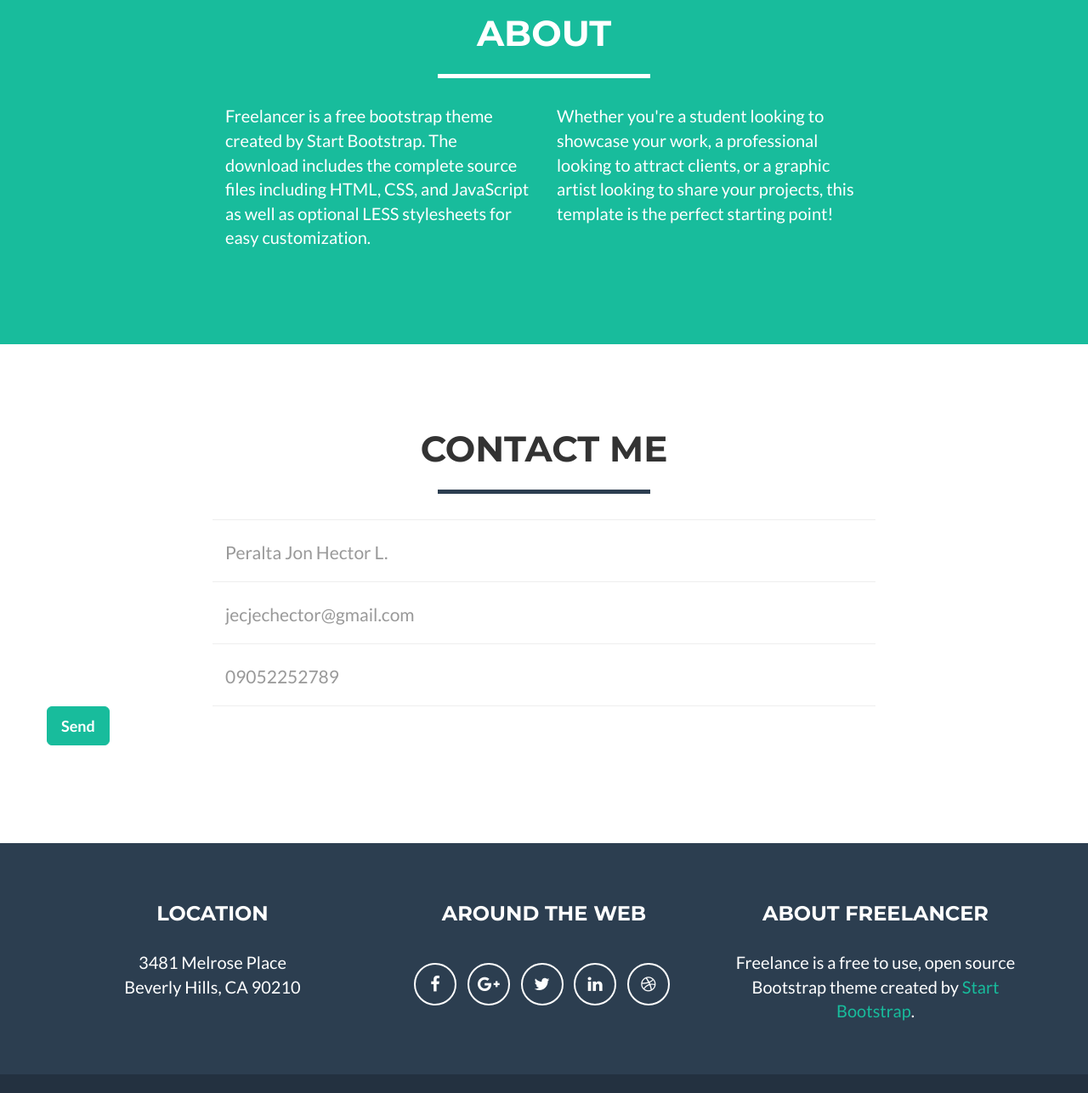
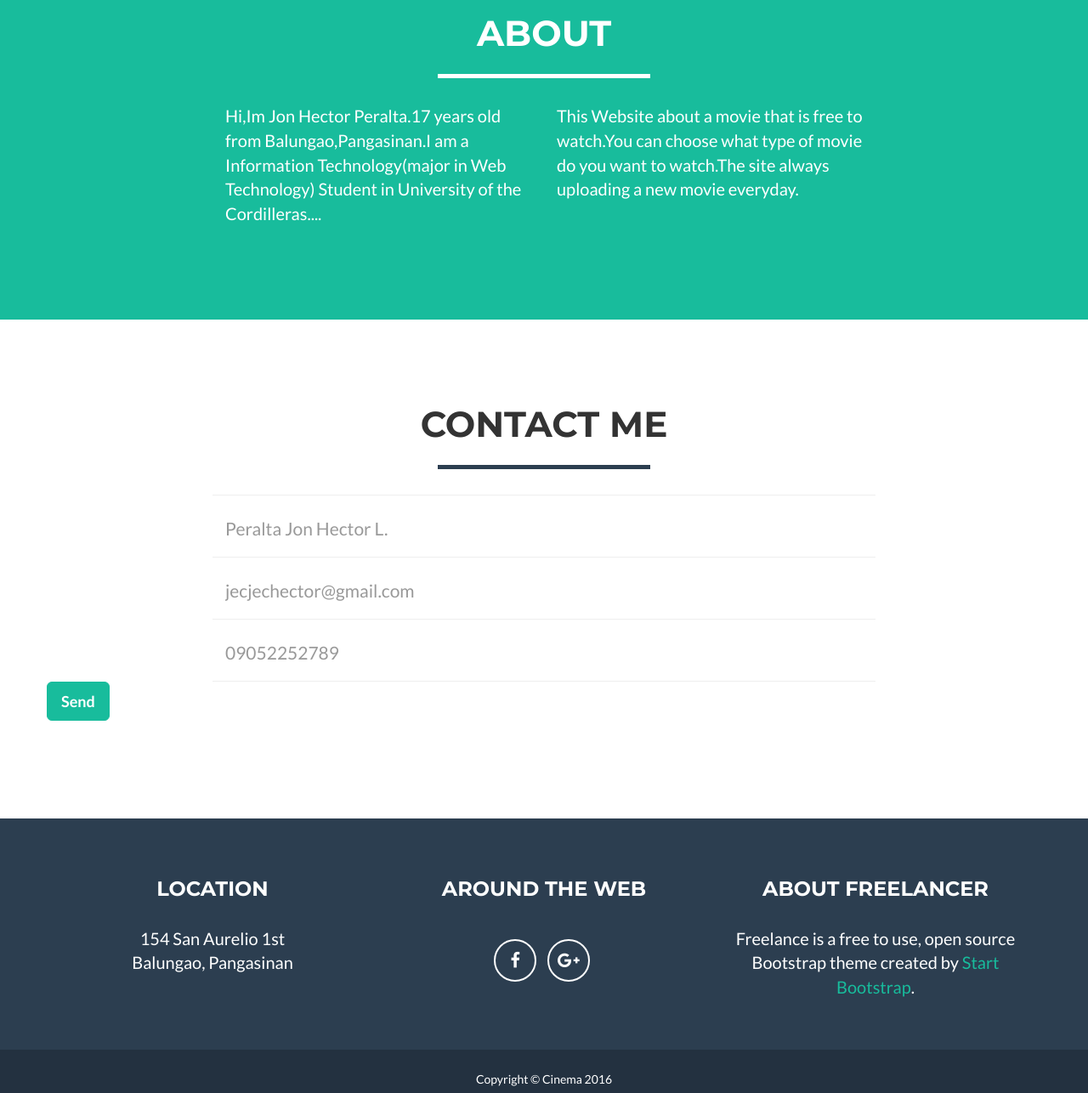
Before and after one commit to blackjec/peraltajonhector.github.io, a website: page index.html in a window 1280 px wide. Shown: the part 2080-3366 px from the top of the page at 85% size. Drawn offline with nearby package versions, Linux system fonts and the light colour scheme.

Commit message:
Update index.html

```diff
--- a/index.html
+++ b/index.html
@@ -167,10 +167,10 @@
             </div>
             <div class="row">
                 <div class="col-lg-4 col-lg-offset-2">
-                    <p>Freelancer is a free bootstrap theme created by Start Bootstrap. The download includes the complete source files including HTML, CSS, and JavaScript as well as optional LESS stylesheets for easy customization.</p>
+                    <p>Hi,Im Jon Hector Peralta.17 years old from Balungao,Pangasinan.I am a Information Technology(major in Web Technology) Student in University of the Cordilleras....</p>
                 </div>
                 <div class="col-lg-4">
-                    <p>Whether you're a student looking to showcase your work, a professional looking to attract clients, or a graphic artist looking to share your projects, this template is the perfect starting point!</p>
+                    <p>This Website about a movie that is free to watch.You can choose what type of movie do you want to watch.The site always uploading a new movie everyday.</p>
                 </div>
                 <div class="col-lg-8 col-lg-offset-2 text-center">
                 </div>
@@ -234,28 +234,19 @@
                 <div class="row">
                     <div class="footer-col col-md-4">
                         <h3>Location</h3>
-                        <p>3481 Melrose Place
-                            <br>Beverly Hills, CA 90210</p>
+                        <p>154 San Aurelio 1st
+                            <br>Balungao, Pangasinan</p>
                     </div>
                     <div class="footer-col col-md-4">
                         <h3>Around the Web</h3>
                         <ul class="list-inline">
                             <li>
-                                <a href="#" class="btn-social btn-outline"><i class="fa fa-fw fa-facebook"></i></a>
+                                <a href="https://m.facebook.com/jonhector.peralta" class="btn-social btn-outline"><i class="fa fa-fw fa-facebook"></i></a>
                             </li>
                             <li>
-                                <a href="#" class="btn-social btn-outline"><i class="fa fa-fw fa-google-plus"></i></a>
+                                <a href="https://accounts.google.com/ServiceLogin?service=mail&passive=true&rm=false&continue=https://mail.google.com/mail/&ss=1&scc=1&ltmpl=default&ltmplcache=2&emr=1&osid=1" class="btn-social btn-outline"><i class="fa fa-fw fa-google-plus"></i></a>
                             </li>
-                            <li>
-                                <a href="#" class="btn-social btn-outline"><i class="fa fa-fw fa-twitter"></i></a>
-                            </li>
-                            <li>
-                                <a href="#" class="btn-social btn-outline"><i class="fa fa-fw fa-linkedin"></i></a>
-                            </li>
-                            <li>
-                                <a href="#" class="btn-social btn-outline"><i class="fa fa-fw fa-dribbble"></i></a>
-                            </li>
-                        </ul>
+                           </ul>
                     </div>
                     <div class="footer-col col-md-4">
                         <h3>About Freelancer</h3>
```
